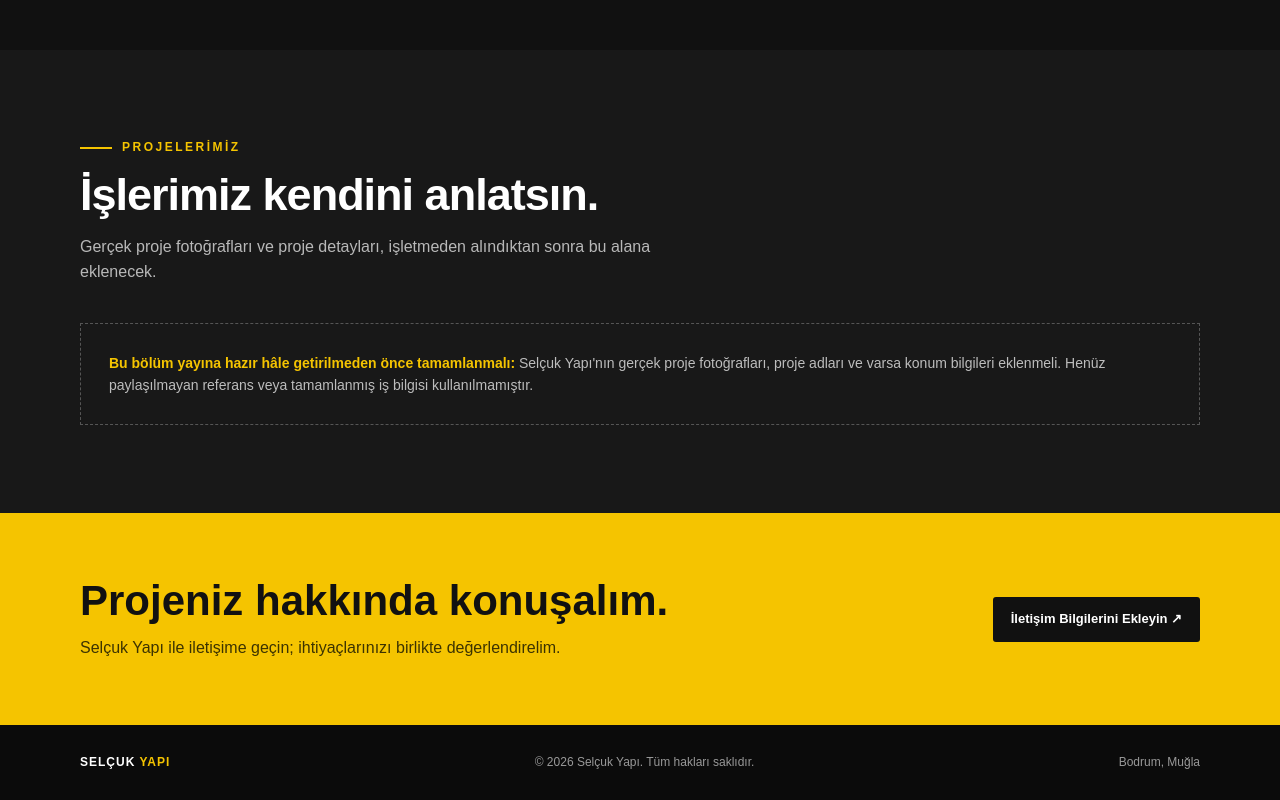
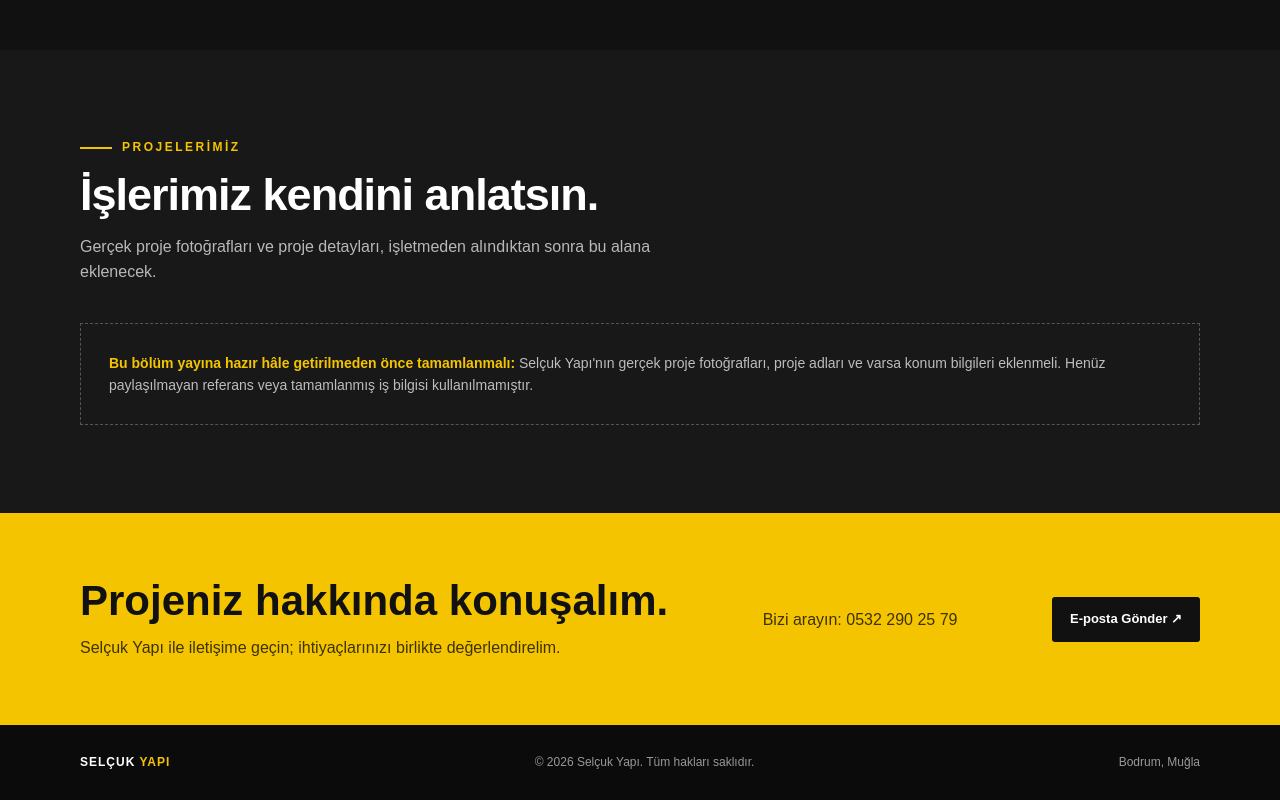
Before and after one commit to batuhanselcuk11-oss/selcuk-yapi, a plain HTML site: page index.html in a window 1280 px wide. Shown: the part 2177-2977 px from the top of the page. Drawn offline with Linux system fonts and the light colour scheme.

Commit message:
Update index.html
Telefon ve e-posta bağlantıları eklendi

```diff
--- a/index.html
+++ b/index.html
@@ -173,9 +173,10 @@
     <div class="wrap contact-inner">
       <div>
         <h2>Projeniz hakkında konuşalım.</h2>
-        <p>Selçuk Yapı ile iletişime geçin; ihtiyaçlarınızı birlikte değerlendirelim.</p>
+       <p>Selçuk Yapı ile iletişime geçin; ihtiyaçlarınızı birlikte değerlendirelim.</p>
       </div>
-      <a class="btn" href="mailto:info@selcukyapi.example">İletişim Bilgilerini Ekleyin ↗</a>
+      <p><a href="tel:+905322902579">Bizi arayın: 0532 290 25 79</a></p>
+      <a class="btn" href="mailto:info@selcukyapi.com">E-posta Gönder ↗</a>
     </div>
   </section>
 </main>
```
